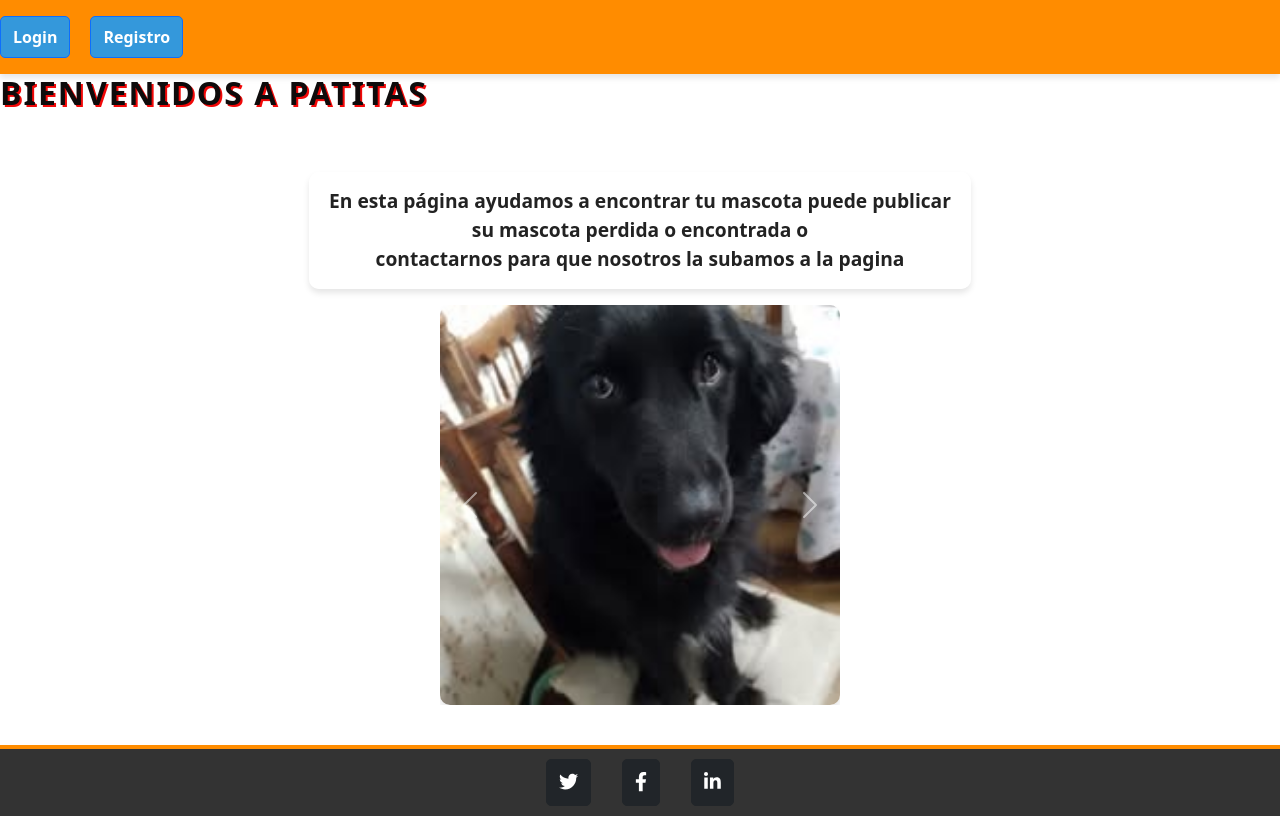
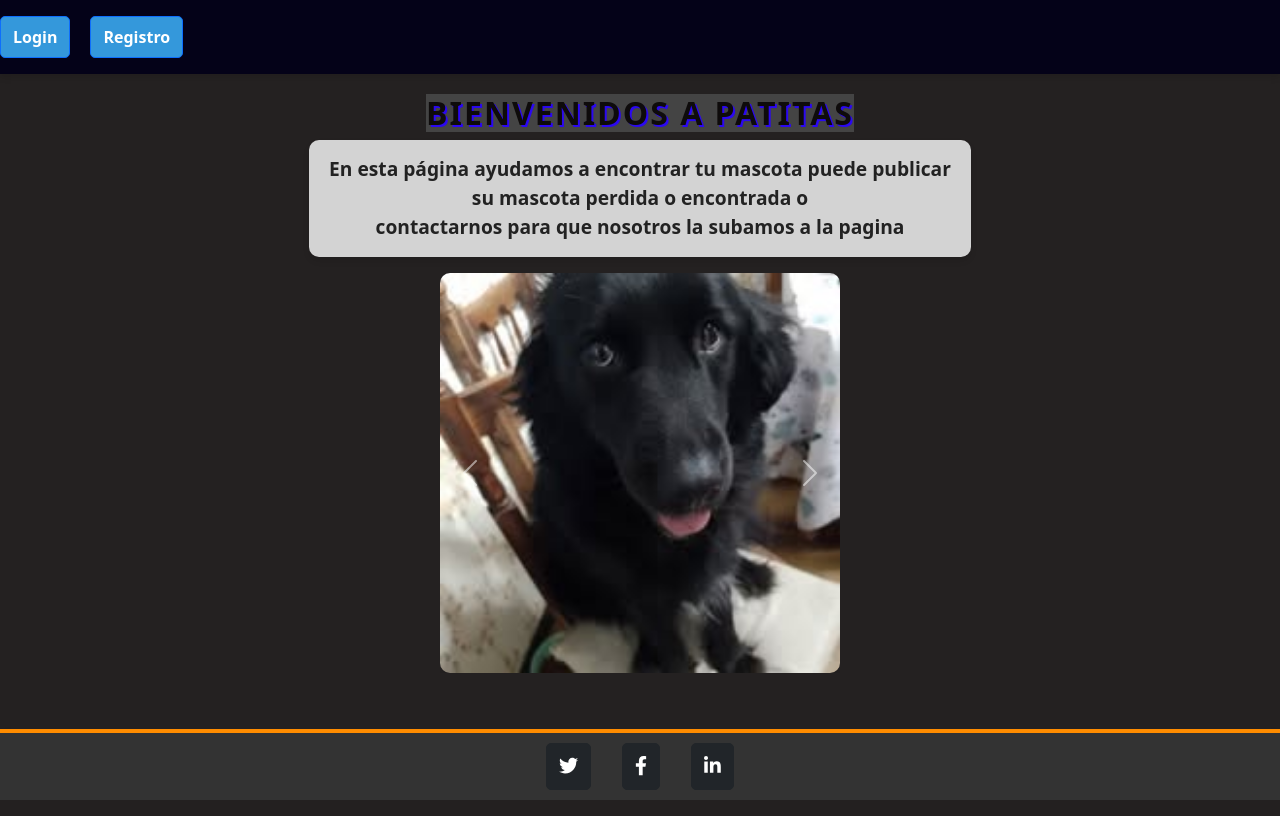
Before and after one commit to spawnew/PatitasTPitschool, a Django app: page / in a window 1280 px wide. Run offline with Django 5.2, Linux system fonts and the light colour scheme; some libraries are stand-ins or nearby versions.

Commit message:
areglado de stilos

```diff
--- a/miapp/tienda/static/css/style.css
+++ b/miapp/tienda/static/css/style.css
@@ -16,7 +16,7 @@
     display: flex;
     justify-content: space-between;
     align-items: center;
-    background-color: #FF8C00;
+    background-color: #040218;
     /* Darker orange for better contrast */
     padding: 10px 10px;
     box-shadow: 0 4px 6px rgba(0, 0, 0, 0.1);
@@ -31,6 +31,7 @@
     gap: 20px;
     margin: 0;
     padding: 0;
+
 }
 
 .nav li a {
@@ -44,19 +45,19 @@
 }
 
 .nav li a:hover {
-    background-color: #FFFFFF;
+    background-color: #5b76ee;
     /* White background */
-    color: #FF8C00;
+    color: #3c0ce9;
     /* Orange text */
     transform: scale(1.1);
     /* Slightly enlarge on hover */
 }
 
 .titulo {
-    font-size: 1.5rem;
+    font-size: 1.1rem;
     color: #070606;
     font-weight: bold;
-    background-color: #070606;
+
 }
 
 /* Avatar */
@@ -75,18 +76,21 @@
     flex-direction: column;
     align-items: center;
     text-align: center;
-    padding: 40px 20px;
+    padding: 20px;
+    background-color: #242121;
 }
 
 .tituloPrincipal {
+    display: flex;
+    justify-content: center;
     font-size: 2rem;
     font-weight: bold;
     text-transform: uppercase;
     color: #0e0b0b;
+    background-color: #444;
 
-    margin-bottom: 20px;
     letter-spacing: 2px;
-    text-shadow: 2px 2px #f10808;
+    text-shadow: 2px 2px #2b08f1;
 }
 
 /* Paragraph text */
@@ -220,12 +224,12 @@
     width: 100%;
     border-collapse: collapse;
     margin: 1rem 0;
-    background: white;
+    background: rgb(194, 217, 248);
     box-shadow: 0 4px 6px rgba(0, 0, 0, 0.1);
 }
 
 thead {
-    background-color: #ffa726;
+    background-color: #2b08f3;
     color: white;
 }
 
--- a/miapp/tienda/templates/home.html
+++ b/miapp/tienda/templates/home.html
@@ -34,11 +34,11 @@
                         {% endif %}
         </ul>
     </nav>
-    {%block otrotitulo%}
+
+    <main>
+            {%block otrotitulo%}
 <h1 class="tituloPrincipal">Bienvenidos a Patitas</h1>
     {%endblock otrotitulo%}
-    <main>
-
 
 
         {% block contenido %}
@@ -47,7 +47,9 @@
                 puede publicar <br>su mascota perdida o encontrada
                 o <br>contactarnos para que nosotros la subamos a la pagina
             </b>
+
         </p>
+
         <div id="carouselExampleInterval" class="carousel slide" data-bs-ride="carousel">
             <div class="carousel-inner">
                 <div class="carousel-item active" data-bs-interval="10000">
--- a/miapp/tienda/templates/random_dog.html
+++ b/miapp/tienda/templates/random_dog.html
@@ -11,5 +11,6 @@
     <img src="{{ dog_image }}" alt="Imagen de un perro" class="fotosDePerros" width="400">
     <br>
     <a href="{% url 'random_dog' %}">Siguiente</a>
+    <p>Si es su perro o quiere darle transito envie un msj a</p>
     <h3>  <a href="https://mail.google.com/"> <b>patitas@gmail.com </b></h3>
 {%endblock contenido%}
```
